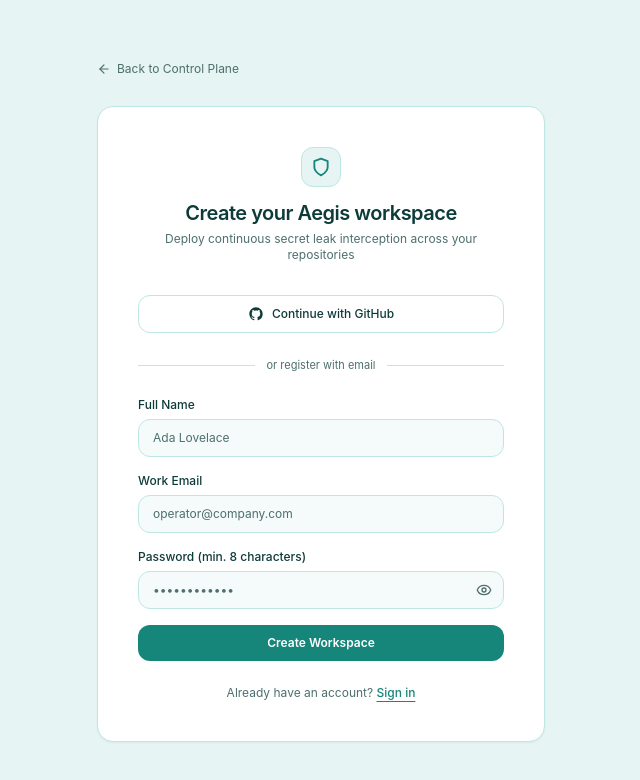
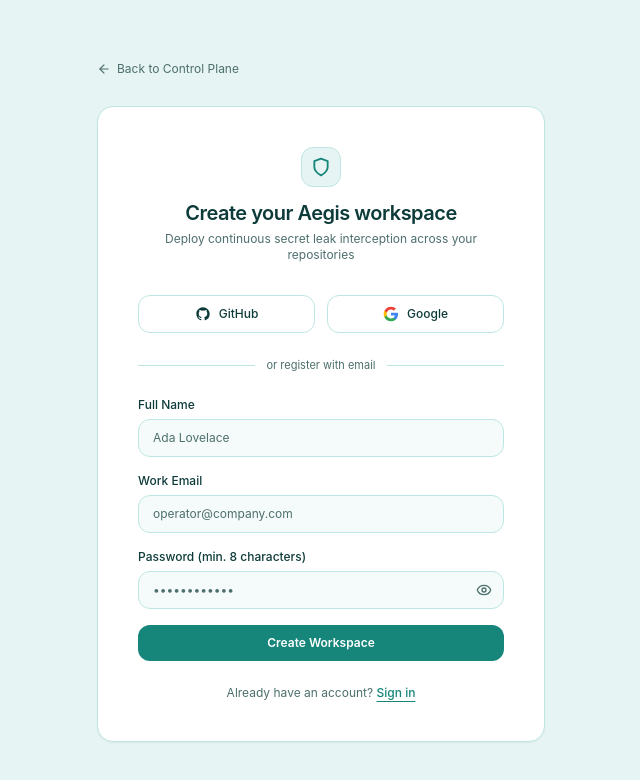
Before and after one commit to Ilyan321/aegis-platform, a Next.js app in the folder apps/web/: page /signup in a window 1280 px wide. Shown: the top 780 px of the page, without its empty margins (319-959 px from the left). Built offline with nearby package versions, Linux system fonts and the light colour scheme; no server answers.

Commit message:
style(auth): keep Google OAuth button visible alongside GitHub

```diff
--- a/apps/web/app/login/page.tsx
+++ b/apps/web/app/login/page.tsx
@@ -87,17 +87,31 @@
           </p>
         </div>
 
-        {/* 1-Click GitHub OAuth */}
-        <div className="mb-6">
+        {/* 1-Click OAuth Buttons */}
+        <div className="grid grid-cols-2 gap-3 mb-6">
           <button
             type="button"
             onClick={() => handleOAuthClick("github")}
-            className="w-full flex items-center justify-center space-x-2 bg-surface hover:bg-canvas border border-subtle hover:border-interactive rounded-xl py-2.5 px-3 text-xs font-medium text-heading transition-all cursor-pointer"
+            className="flex items-center justify-center space-x-2 bg-surface hover:bg-canvas border border-subtle hover:border-interactive rounded-xl py-2.5 px-3 text-xs font-medium text-heading transition-all cursor-pointer"
           >
             <svg className="w-4 h-4 text-heading" viewBox="0 0 24 24" fill="currentColor">
               <path fillRule="evenodd" clipRule="evenodd" d="M12 2C6.477 2 2 6.484 2 12.017c0 4.425 2.865 8.18 6.839 9.504.5.092.682-.217.682-.483 0-.237-.008-.868-.013-1.703-2.782.605-3.369-1.343-3.369-1.343-.454-1.158-1.11-1.466-1.11-1.466-.908-.62.069-.608.069-.608 1.003.07 1.53 1.032 1.53 1.032.892 1.53 2.341 1.088 2.91.832.092-.647.35-1.088.636-1.338-2.22-.253-4.555-1.113-4.555-4.951 0-1.093.39-1.988 1.029-2.688-.103-.253-.446-1.272.098-2.65 0 0 .84-.27 2.75 1.026A9.564 9.564 0 0112 6.844c.85.004 1.705.115 2.504.337 1.909-1.296 2.747-1.027 2.747-1.027.546 1.379.202 2.398.1 2.651.64.7 1.028 1.595 1.028 2.688 0 3.848-2.339 4.695-4.566 4.943.359.309.678.92.678 1.855 0 1.338-.012 2.419-.012 2.747 0 .268.18.58.688.482A10.019 10.019 0 0022 12.017C22 6.484 17.522 2 12 2z" />
             </svg>
-            <span>Continue with GitHub</span>
+            <span>GitHub</span>
+          </button>
+
+          <button
+            type="button"
+            onClick={() => handleOAuthClick("google")}
+            className="flex items-center justify-center space-x-2 bg-surface hover:bg-canvas border border-subtle hover:border-interactive rounded-xl py-2.5 px-3 text-xs font-medium text-heading transition-all cursor-pointer"
+          >
+            <svg className="w-4 h-4" viewBox="0 0 24 24">
+              <path fill="#4285F4" d="M22.56 12.25c0-.78-.07-1.53-.2-2.25H12v4.26h5.92c-.26 1.37-1.04 2.53-2.21 3.31v2.77h3.57c2.08-1.92 3.28-4.74 3.28-8.09z" />
+              <path fill="#34A853" d="M12 23c2.97 0 5.46-.98 7.28-2.66l-3.57-2.77c-.98.66-2.23 1.06-3.71 1.06-2.86 0-5.29-1.93-6.16-4.53H2.18v2.84C3.99 20.53 7.7 23 12 23z" />
+              <path fill="#FBBC05" d="M5.84 14.09c-.22-.66-.35-1.36-.35-2.09s.13-1.43.35-2.09V7.06H2.18C1.43 8.55 1 10.22 1 12s.43 3.45 1.18 4.94l2.85-2.22.81-.63z" />
+              <path fill="#EA4335" d="M12 5.38c1.62 0 3.06.56 4.21 1.64l3.15-3.15C17.45 2.09 14.97 1 12 1 7.7 1 3.99 3.47 2.18 7.06l3.66 2.84c.87-2.6 3.3-4.52 6.16-4.52z" />
+            </svg>
+            <span>Google</span>
           </button>
         </div>
 
--- a/apps/web/app/signup/page.tsx
+++ b/apps/web/app/signup/page.tsx
@@ -94,17 +94,31 @@
           </p>
         </div>
 
-        {/* 1-Click GitHub OAuth */}
-        <div className="mb-6">
+        {/* 1-Click OAuth Buttons */}
+        <div className="grid grid-cols-2 gap-3 mb-6">
           <button
             type="button"
             onClick={() => handleOAuthClick("github")}
-            className="w-full flex items-center justify-center space-x-2 bg-surface hover:bg-canvas border border-subtle hover:border-interactive rounded-xl py-2.5 px-3 text-xs font-medium text-heading transition-all cursor-pointer"
+            className="flex items-center justify-center space-x-2 bg-surface hover:bg-canvas border border-subtle hover:border-interactive rounded-xl py-2.5 px-3 text-xs font-medium text-heading transition-all cursor-pointer"
           >
             <svg className="w-4 h-4 text-heading" viewBox="0 0 24 24" fill="currentColor">
               <path fillRule="evenodd" clipRule="evenodd" d="M12 2C6.477 2 2 6.484 2 12.017c0 4.425 2.865 8.18 6.839 9.504.5.092.682-.217.682-.483 0-.237-.008-.868-.013-1.703-2.782.605-3.369-1.343-3.369-1.343-.454-1.158-1.11-1.466-1.11-1.466-.908-.62.069-.608.069-.608 1.003.07 1.53 1.032 1.53 1.032.892 1.53 2.341 1.088 2.91.832.092-.647.35-1.088.636-1.338-2.22-.253-4.555-1.113-4.555-4.951 0-1.093.39-1.988 1.029-2.688-.103-.253-.446-1.272.098-2.65 0 0 .84-.27 2.75 1.026A9.564 9.564 0 0112 6.844c.85.004 1.705.115 2.504.337 1.909-1.296 2.747-1.027 2.747-1.027.546 1.379.202 2.398.1 2.651.64.7 1.028 1.595 1.028 2.688 0 3.848-2.339 4.695-4.566 4.943.359.309.678.92.678 1.855 0 1.338-.012 2.419-.012 2.747 0 .268.18.58.688.482A10.019 10.019 0 0022 12.017C22 6.484 17.522 2 12 2z" />
             </svg>
-            <span>Continue with GitHub</span>
+            <span>GitHub</span>
+          </button>
+
+          <button
+            type="button"
+            onClick={() => handleOAuthClick("google")}
+            className="flex items-center justify-center space-x-2 bg-surface hover:bg-canvas border border-subtle hover:border-interactive rounded-xl py-2.5 px-3 text-xs font-medium text-heading transition-all cursor-pointer"
+          >
+            <svg className="w-4 h-4" viewBox="0 0 24 24">
+              <path fill="#4285F4" d="M22.56 12.25c0-.78-.07-1.53-.2-2.25H12v4.26h5.92c-.26 1.37-1.04 2.53-2.21 3.31v2.77h3.57c2.08-1.92 3.28-4.74 3.28-8.09z" />
+              <path fill="#34A853" d="M12 23c2.97 0 5.46-.98 7.28-2.66l-3.57-2.77c-.98.66-2.23 1.06-3.71 1.06-2.86 0-5.29-1.93-6.16-4.53H2.18v2.84C3.99 20.53 7.7 23 12 23z" />
+              <path fill="#FBBC05" d="M5.84 14.09c-.22-.66-.35-1.36-.35-2.09s.13-1.43.35-2.09V7.06H2.18C1.43 8.55 1 10.22 1 12s.43 3.45 1.18 4.94l2.85-2.22.81-.63z" />
+              <path fill="#EA4335" d="M12 5.38c1.62 0 3.06.56 4.21 1.64l3.15-3.15C17.45 2.09 14.97 1 12 1 7.7 1 3.99 3.47 2.18 7.06l3.66 2.84c.87-2.6 3.3-4.52 6.16-4.52z" />
+            </svg>
+            <span>Google</span>
           </button>
         </div>
 
```
